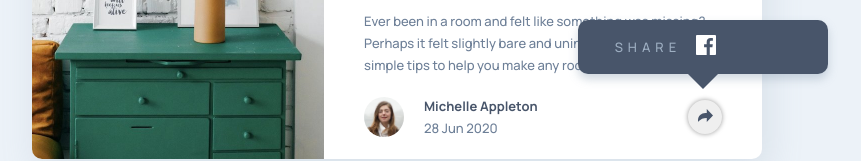
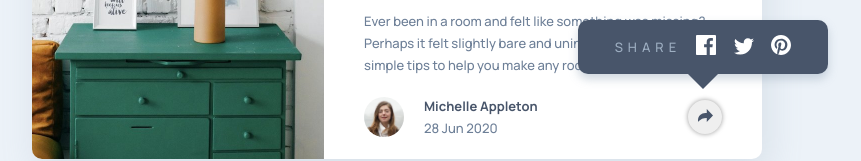
Before and after one commit to dinakonto/article-preview-component, a plain HTML site: page index.html in a window 1280 px wide. Both pictures are taken after a click on the button "Share". Shown: the part 373-534 px from the top of the page, without its empty margins (243-1104 px from the left). Drawn offline with Linux system fonts and the light colour scheme.

Commit message:
Small semantic fix

```diff
--- a/index.html
+++ b/index.html
@@ -53,8 +53,8 @@
             <h3>SHARE</h3>
             <ul>
               <li><a href="#"><svg xmlns="http://www.w3.org/2000/svg" width="20" height="20"><title>Facebook</title><path d="M18.896 0H1.104C.494 0 0 .494 0 1.104v17.793C0 19.506.494 20 1.104 20h9.58v-7.745H8.076V9.237h2.606V7.01c0-2.583 1.578-3.99 3.883-3.99 1.104 0 2.052.082 2.329.119v2.7h-1.598c-1.254 0-1.496.597-1.496 1.47v1.928h2.989l-.39 3.018h-2.6V20h5.098c.608 0 1.102-.494 1.102-1.104V1.104C20 .494 19.506 0 18.896 0z"/></svg></li></a>
-              <li><a href="#"><svg xmlns="http://www.w3.org/2000/svg" width="20" height="17"><title>Twitter</title<path d="M20 2.172a8.192 8.192 0 01-2.357.646 4.11 4.11 0 001.804-2.27 8.22 8.22 0 01-2.605.996A4.096 4.096 0 0013.847.248c-2.65 0-4.596 2.472-3.998 5.037A11.648 11.648 0 011.392 1a4.109 4.109 0 001.27 5.478 4.086 4.086 0 01-1.858-.513c-.045 1.9 1.318 3.679 3.291 4.075a4.113 4.113 0 01-1.853.07 4.106 4.106 0 003.833 2.849A8.25 8.25 0 010 14.658a11.616 11.616 0 006.29 1.843c7.618 0 11.922-6.434 11.663-12.205A8.354 8.354 0 0020 2.172z"/></svg></a></li>
-              <li><a href="#"><svg xmlns="http://www.w3.org/2000/svg" width="20" height="20"><title>Pinterest</title<path d="M10 0C4.478 0 0 4.477 0 10c0 4.237 2.636 7.855 6.356 9.312-.088-.791-.167-2.005.035-2.868.182-.78 1.172-4.97 1.172-4.97s-.299-.6-.299-1.486c0-1.39.806-2.428 1.81-2.428.852 0 1.264.64 1.264 1.408 0 .858-.545 2.14-.828 3.33-.236.995.5 1.807 1.48 1.807 1.778 0 3.144-1.874 3.144-4.58 0-2.393-1.72-4.068-4.177-4.068-2.845 0-4.515 2.135-4.515 4.34 0 .859.331 1.781.745 2.281a.3.3 0 01.069.288l-.278 1.133c-.044.183-.145.223-.335.134-1.249-.581-2.03-2.407-2.03-3.874 0-3.154 2.292-6.052 6.608-6.052 3.469 0 6.165 2.473 6.165 5.776 0 3.447-2.173 6.22-5.19 6.22-1.013 0-1.965-.525-2.291-1.148l-.623 2.378c-.226.869-.835 1.958-1.244 2.621.937.29 1.931.446 2.962.446 5.522 0 10-4.477 10-10S15.522 0 10 0z"/></svg></a></li>
+              <li><a href="#"><svg xmlns="http://www.w3.org/2000/svg" width="20" height="17"><title>Twitter</title><path d="M20 2.172a8.192 8.192 0 01-2.357.646 4.11 4.11 0 001.804-2.27 8.22 8.22 0 01-2.605.996A4.096 4.096 0 0013.847.248c-2.65 0-4.596 2.472-3.998 5.037A11.648 11.648 0 011.392 1a4.109 4.109 0 001.27 5.478 4.086 4.086 0 01-1.858-.513c-.045 1.9 1.318 3.679 3.291 4.075a4.113 4.113 0 01-1.853.07 4.106 4.106 0 003.833 2.849A8.25 8.25 0 010 14.658a11.616 11.616 0 006.29 1.843c7.618 0 11.922-6.434 11.663-12.205A8.354 8.354 0 0020 2.172z"/></svg></a></li>
+              <li><a href="#"><svg xmlns="http://www.w3.org/2000/svg" width="20" height="20"><title>Pinterest</title><path d="M10 0C4.478 0 0 4.477 0 10c0 4.237 2.636 7.855 6.356 9.312-.088-.791-.167-2.005.035-2.868.182-.78 1.172-4.97 1.172-4.97s-.299-.6-.299-1.486c0-1.39.806-2.428 1.81-2.428.852 0 1.264.64 1.264 1.408 0 .858-.545 2.14-.828 3.33-.236.995.5 1.807 1.48 1.807 1.778 0 3.144-1.874 3.144-4.58 0-2.393-1.72-4.068-4.177-4.068-2.845 0-4.515 2.135-4.515 4.34 0 .859.331 1.781.745 2.281a.3.3 0 01.069.288l-.278 1.133c-.044.183-.145.223-.335.134-1.249-.581-2.03-2.407-2.03-3.874 0-3.154 2.292-6.052 6.608-6.052 3.469 0 6.165 2.473 6.165 5.776 0 3.447-2.173 6.22-5.19 6.22-1.013 0-1.965-.525-2.291-1.148l-.623 2.378c-.226.869-.835 1.958-1.244 2.621.937.29 1.931.446 2.962.446 5.522 0 10-4.477 10-10S15.522 0 10 0z"/></svg></a></li>
             </ul>
           </div>
         </div>
```
